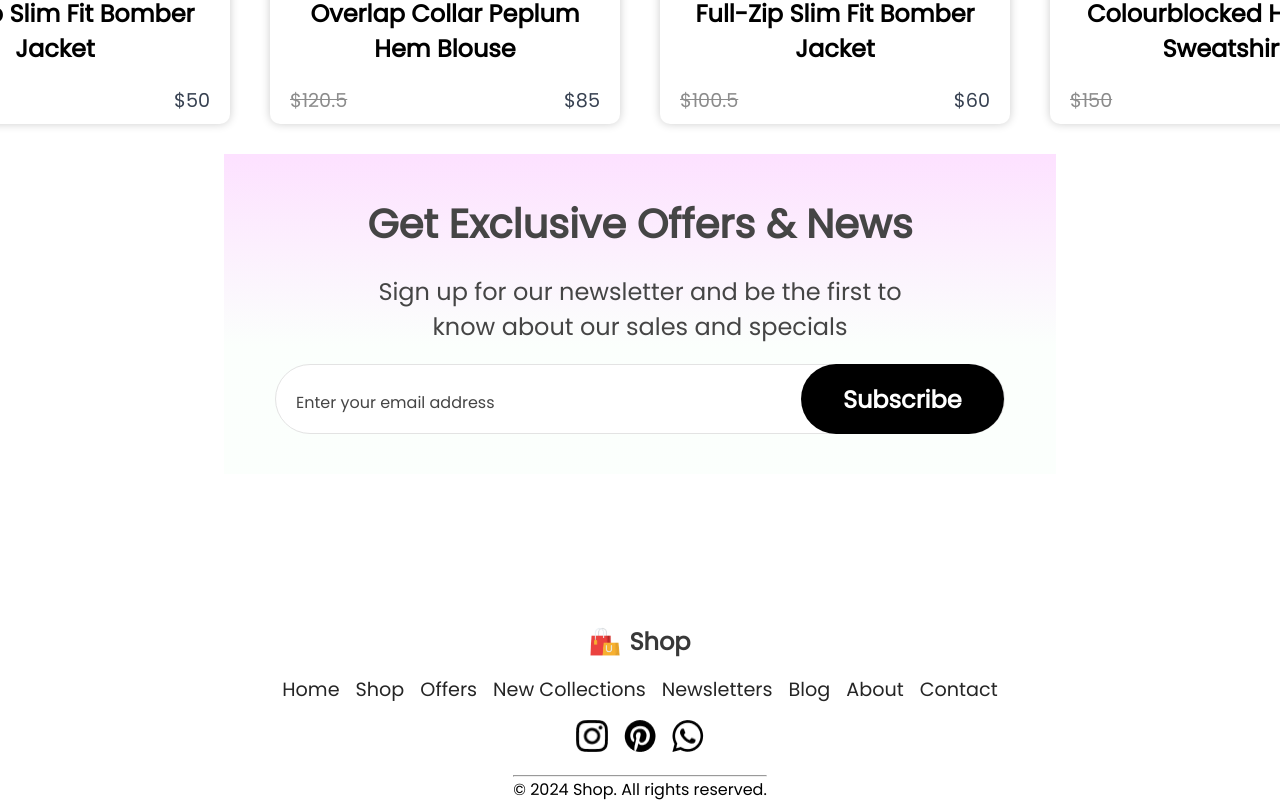
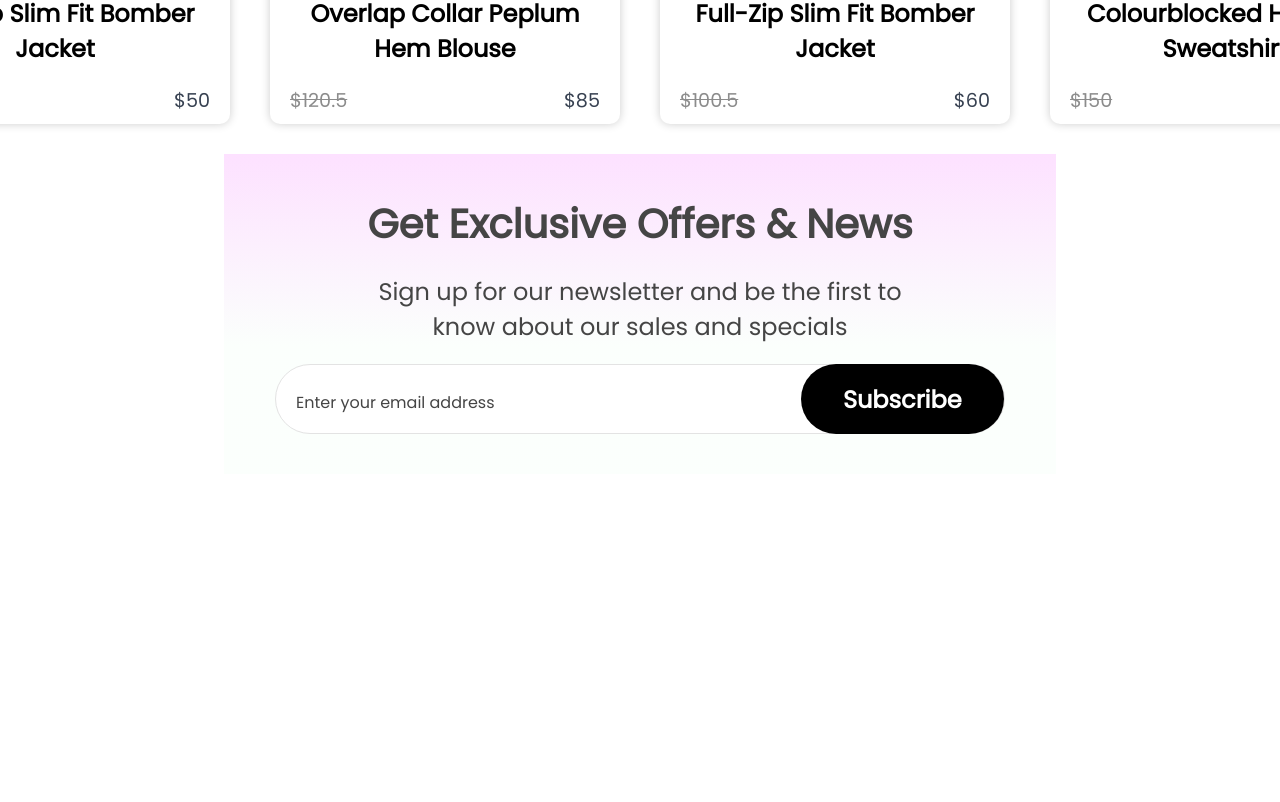
Before and after one commit to ArnaldoGonzalez81318/React-E-Commerce, a React (Create React App) app in the folder frontend/: page / in a window 1280 px wide. Shown: the part 3357-4159 px from the top of the page. After the commit the page ends 3981 px from the top, so only its background shows below. Built offline with nearby package versions, Linux system fonts and the light colour scheme.

Commit message:
Update shop.jsx

```diff
--- a/frontend/src/Pages/shop.jsx
+++ b/frontend/src/Pages/shop.jsx
@@ -4,7 +4,6 @@ import Trending from '../Components/Trending/trending'
 import Offers from '../Components/Offers/offers'
 import NewCollections from '../Components/NewCollections/newCollections'
 import Newsletters from '../Components/Newsletters/newsletters'
-import Footer from '../Components/Footer/footer'
 
 const Shop = () => {
   return (
@@ -14,7 +13,6 @@ const Shop = () => {
       <Offers />
       <NewCollections />
       <Newsletters />
-      <Footer />
     </div>
   )
 }
```
